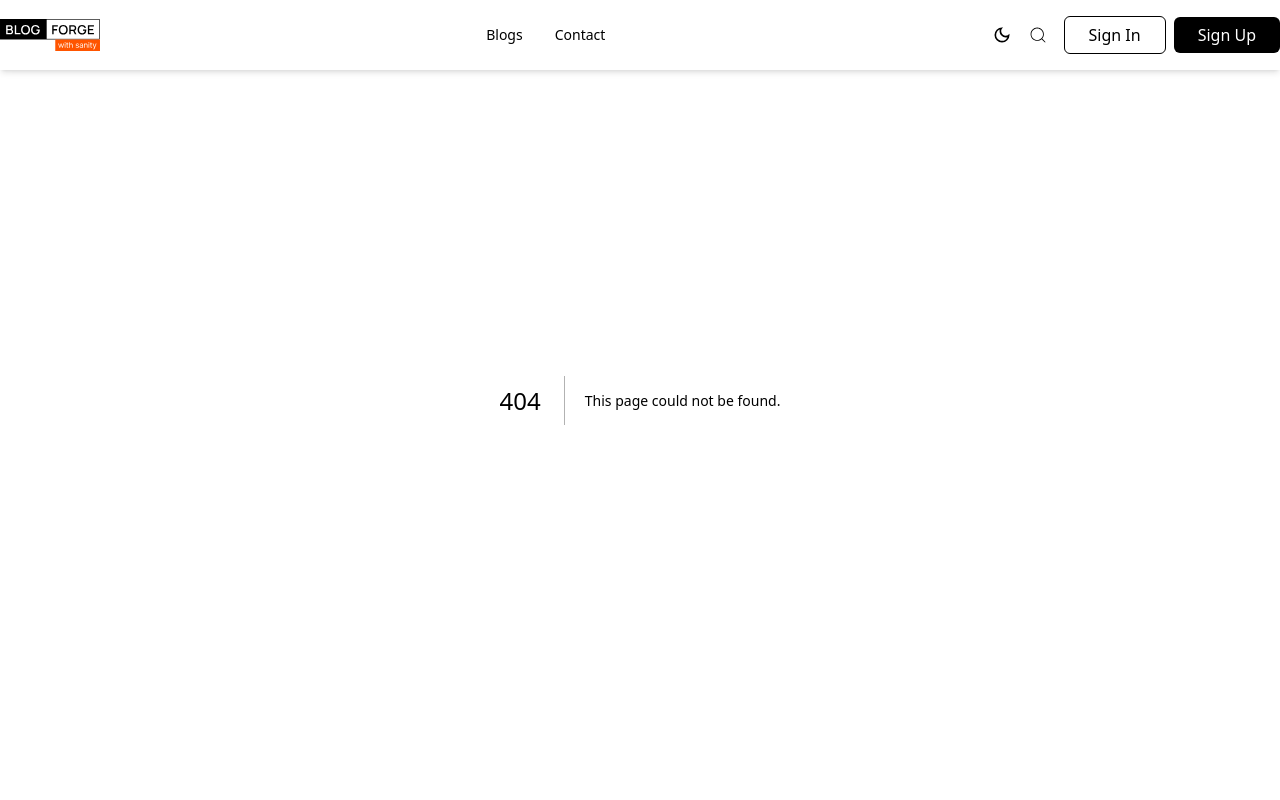
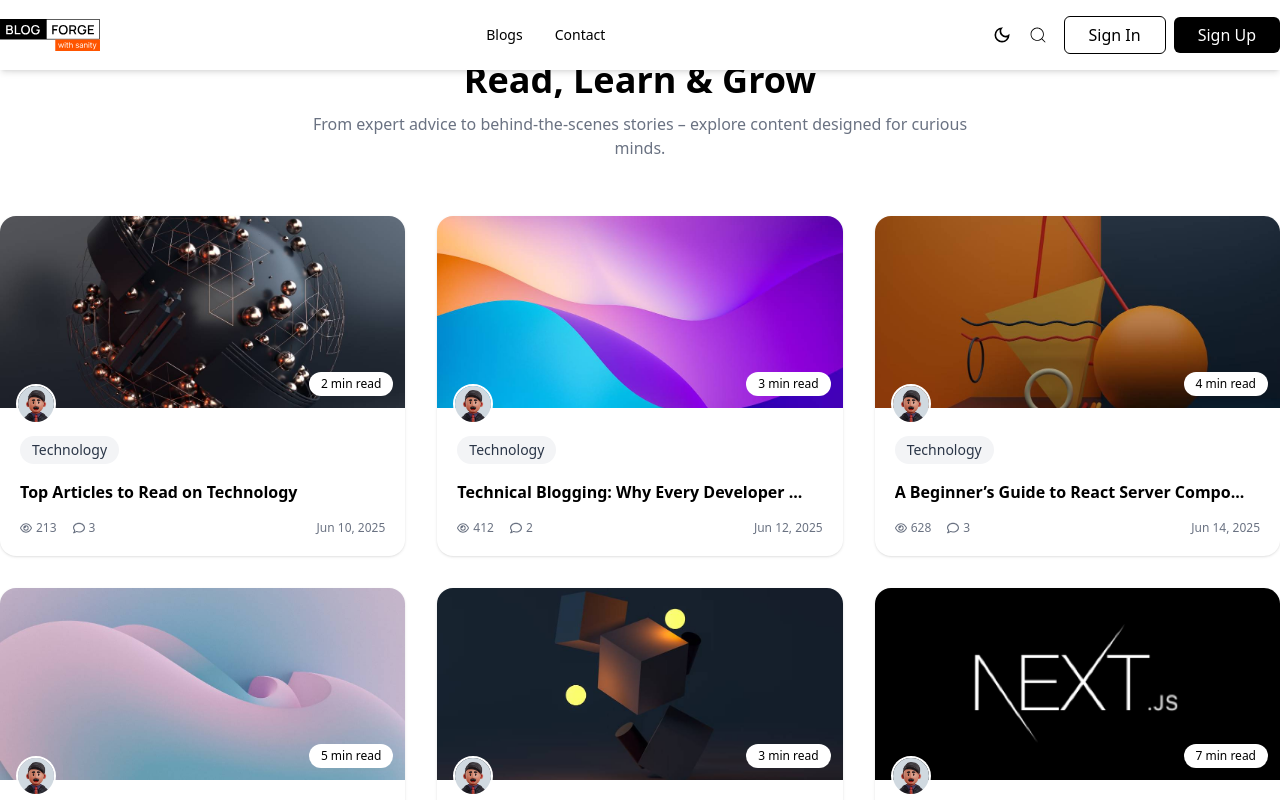
Before and after one commit to Ahmed-Hossam1/blog-app-, a Next.js app: page /blog in a window 1280 px wide. Before the commit this address had no page. Shown: the top 800 px of the page. Built offline with nearby package versions, Linux system fonts and the light colour scheme.

Commit message:
new function

```diff
--- /dev/null
+++ b/src/app/blog/page.tsx
@@ -0,0 +1,49 @@
+import ExploreCard from "@/components/cards/ExploreCard";
+import SectionWrapper from "@/components/SectionWrapper";
+import { IBlog } from "@/interface";
+import Link from "next/link";
+
+const page = async () => {
+  /*===== Fetch ===== */
+  const res = await fetch("http://localhost:3000/api/blogs");
+  const data = await res.json();
+
+  /*===== HANDLERS ===== */
+  const renderCards = data.map((blog: IBlog) => (
+    <Link href={`/blog/${blog.id}`} key={blog.id}>
+      <ExploreCard
+        title={blog.title}
+        src={blog.coverImage}
+        alt={blog.title}
+        readTime={blog.meta.readTime}
+        views={blog.meta.views}
+        comments={blog.meta.commentsCount}
+        category={blog.category}
+        date={blog.meta.publishDate}
+      />
+    </Link>
+  ));
+
+  return (
+    <SectionWrapper>
+      <div className="container mx-auto">
+        {/* Header */}
+        <div className=" mb-14 text-center">
+          <h1 className="mb-3 text-4xl font-semibold text-black">
+            Read, Learn & Grow
+          </h1>
+          <p className="mx-auto max-w-2xl text-gray-500">
+            From expert advice to behind-the-scenes stories – explore content
+            designed for curious minds.
+          </p>
+        </div>
+
+        {/* Grid */}
+        <div className="grid gap-8 sm:grid-cols-2 lg:grid-cols-3">
+          {renderCards}
+        </div>
+      </div>
+    </SectionWrapper>
+  );
+};
+export default page;
--- a/src/components/cards/ExploreCard.tsx
+++ b/src/components/cards/ExploreCard.tsx
@@ -1,3 +1,4 @@
+import { truncateText } from "@/utils";
 import Image from "next/image";
 import { FaRegComment, FaRegEye } from "react-icons/fa6";
 
@@ -52,7 +53,7 @@ const ExploreCard = ({
           {category}
         </span>
 
-        <h3 className="mt-2 line-clamp-2 text-base font-semibold">{title}</h3>
+        <h3 className="mt-2 line-clamp-2 text-base font-semibold">{truncateText(title)}</h3>
 
         <div className="mt-4 flex items-center justify-between text-xs text-gray-500">
           <div className="flex items-center gap-4">
--- a/src/data/index.ts
+++ b/src/data/index.ts
@@ -4,7 +4,7 @@ export const navLinksData: INavLinks[] = [
   {
     id: 2,
     name: "Blogs",
-    to: "/blogs",
+    to: "/blog",
   },
   {
     id: 3,
@@ -320,151 +320,6 @@ export const tabsData: ITab[] = [
   },
 ];
 
-/*
-
-  {
-    id: 6,
-    slug: "how-to-start-a-travel-blog-step-by-step",
-    pageTitle: "Blog Detail | BlogForge Sanity Blog Template",
-    title: "How To Start A Travel Blog - An Easy Step By Step Guide",
-    subtitle: "Understanding React Server Components",
-    category: "Travel",
-    meta: {
-      readTime: "2 min read",
-      publishDate: "Jun 09, 2025",
-      views: 213,
-      commentsCount: 3,
-    },
-    author: { name: "Sanjida windx", avatar: "author-image" },
-    coverImage: "cover-image",
-    content: [
-      {
-        type: "paragraph",
-        text: "Starting a travel blog becomes easier with a roadmap.",
-      },
-      {
-        type: "quote",
-        text: "A clear plan is the key to a successful travel blog.",
-      },
-    ],
-    comments: [
-      {
-        id: 1,
-        author: "Sophie Hamilton",
-        avatar: "commenter-img",
-        comment: "Very helpful guide!",
-      },
-    ],
-  },
-
-  {
-    id: 7,
-    slug: "a-classic-cup-of-joe-or-a-wild-cup-of-blow",
-    pageTitle: "Blog Detail | BlogForge Sanity Blog Template",
-    title:
-      "A Classic Cup of Joe or a Wild Cup of Blow — What’s Your Brew Today?",
-    subtitle: "Understanding React Server Components",
-    category: "Lifestyle",
-    meta: {
-      readTime: "2 min read",
-      publishDate: "Jun 09, 2025",
-      views: 213,
-      commentsCount: 3,
-    },
-    author: { name: "Alice Ben", avatar: "author-image" },
-    coverImage: "cover-image",
-    content: [
-      {
-        type: "paragraph",
-        text: "Lifestyle blogging reflects personal habits and routines.",
-      },
-      {
-        type: "quote",
-        text: "Lifestyle blogging is about the rituals that shape everyday life.",
-      },
-    ],
-    comments: [
-      {
-        id: 1,
-        author: "Lelia Mason",
-        avatar: "commenter-img",
-        comment: "Loved the vibe of this post.",
-      },
-    ],
-  },
-
-  {
-    id: 8,
-    slug: "chatgpt-is-poisoning-your-brain",
-    pageTitle: "Blog Detail | BlogForge Sanity Blog Template",
-    title: "ChatGPT Is Poisoning Your Brain And You Don’t Even Realize It Yet.",
-    subtitle: "Understanding React Server Components",
-    category: "Technology",
-    meta: {
-      readTime: "2 min read",
-      publishDate: "Jun 09, 2025",
-      views: 213,
-      commentsCount: 3,
-    },
-    author: { name: "Alice Ben", avatar: "author-image" },
-    coverImage: "cover-image",
-    content: [
-      {
-        type: "paragraph",
-        text: "AI tools should enhance thinking, not replace it.",
-      },
-      {
-        type: "quote",
-        text: "Technology should enhance thinking — not replace it.",
-      },
-    ],
-    comments: [
-      {
-        id: 1,
-        author: "Rodney Russell",
-        avatar: "commenter-img",
-        comment: "Thought-provoking article.",
-      },
-    ],
-  },
-
-  {
-    id: 9,
-    slug: "beyond-the-beaches-unveiling-thailands-quiet-retreats",
-    pageTitle: "Blog Detail | BlogForge Sanity Blog Template",
-    title:
-      "Beyond the Beaches - Unveiling Thailand’s Quiet Retreats and Travel Tips",
-    subtitle: "Understanding React Server Components",
-    category: "Travel",
-    meta: {
-      readTime: "2 min read",
-      publishDate: "Jun 09, 2025",
-      views: 213,
-      commentsCount: 3,
-    },
-    author: { name: "Alice Ben", avatar: "author-image" },
-    coverImage: "cover-image",
-    content: [
-      {
-        type: "paragraph",
-        text: "Thailand offers peaceful retreats beyond crowded beaches.",
-      },
-      {
-        type: "quote",
-        text: "Travel is best when you discover quieter stories.",
-      },
-    ],
-    comments: [
-      {
-        id: 1,
-        author: "Sophie Hamilton",
-        avatar: "commenter-img",
-        comment: "Now I want to visit Thailand!",
-      },
-    ],
-  },
-  */
-
 export const authorData: IAuthor[] = [
   {
     id: 1,
--- /dev/null
+++ b/src/utils/index.ts
@@ -0,0 +1,3 @@
+export function truncateText(text: string) {
+  return text.length > 40 ? text.slice(0, 40) + "..." : text;
+}
```
